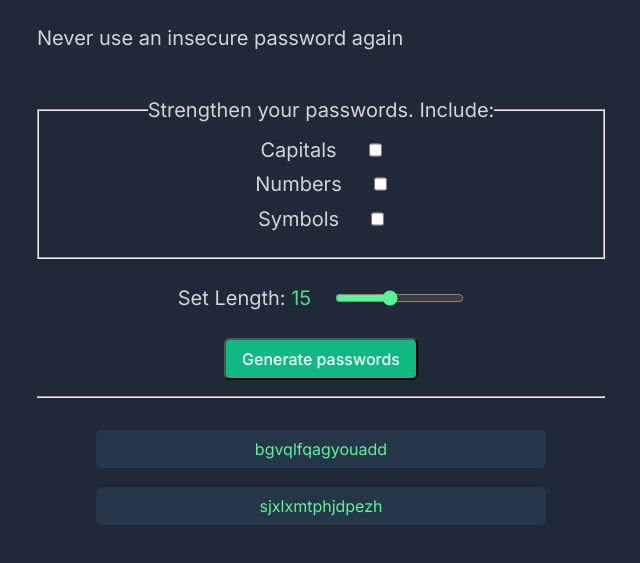
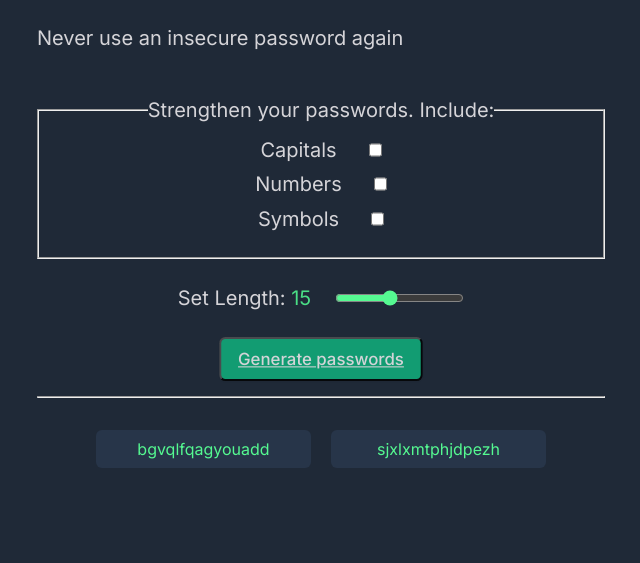
Before and after one commit to Pharma2022/password-generator, a website built with Vite: page index.html in a window 1280 px wide. Both pictures are taken after a click on the button "Generate passwords". Shown: the part 117-680 px from the top of the page, without its empty margins (319-959 px from the left). Built offline with nearby package versions, Linux system fonts and the light colour scheme.

Commit message:
button styles

```diff
--- a/index.html
+++ b/index.html
@@ -31,12 +31,12 @@
           <span>Set Length: <span id="pass-length-text" class="green-text">15</span> </span>
           <input type="range" class="pass-length" id="pass-length" value="15" min="8" max="25">
         </label>
-        <button class="btn-primary generate-passwords"  id="generate">Generate passwords</button>
+        <button class="btn btn-primary generate-passwords"  id="generate">Generate passwords</button>
 
         <hr/>
         <div class="container passwords-container flex-row wrap">
-          <span class="password" id="pass-one"></span>
-          <span class="password" id="pass-two"></span>
+          <span class="password btn" id="pass-one"></span>
+          <span class="password btn" id="pass-two"></span>
         </div>
 
       </div>
--- a/style.css
+++ b/style.css
@@ -94,6 +94,12 @@ body{
   box-shadow: 0px 1px 2px 0px rgba(0, 0, 0, 0.05);
   margin: auto;
 }
+.btn:hover,.btn:focus{
+  cursor: pointer;
+  text-decoration: underline;
+  opacity: 0.8;
+  scale: 1.05;
+}
 
 fieldset{
   text-align: center;
@@ -131,8 +137,7 @@ fieldset{
   justify-content: center;
 }
 .password{
-  min-width: 50%;
-  cursor: pointer;
+  min-width: 13rem;
   flex: 1;
   background-color: var(--navy-blue);
   color:var(--green-tertiary);
```
